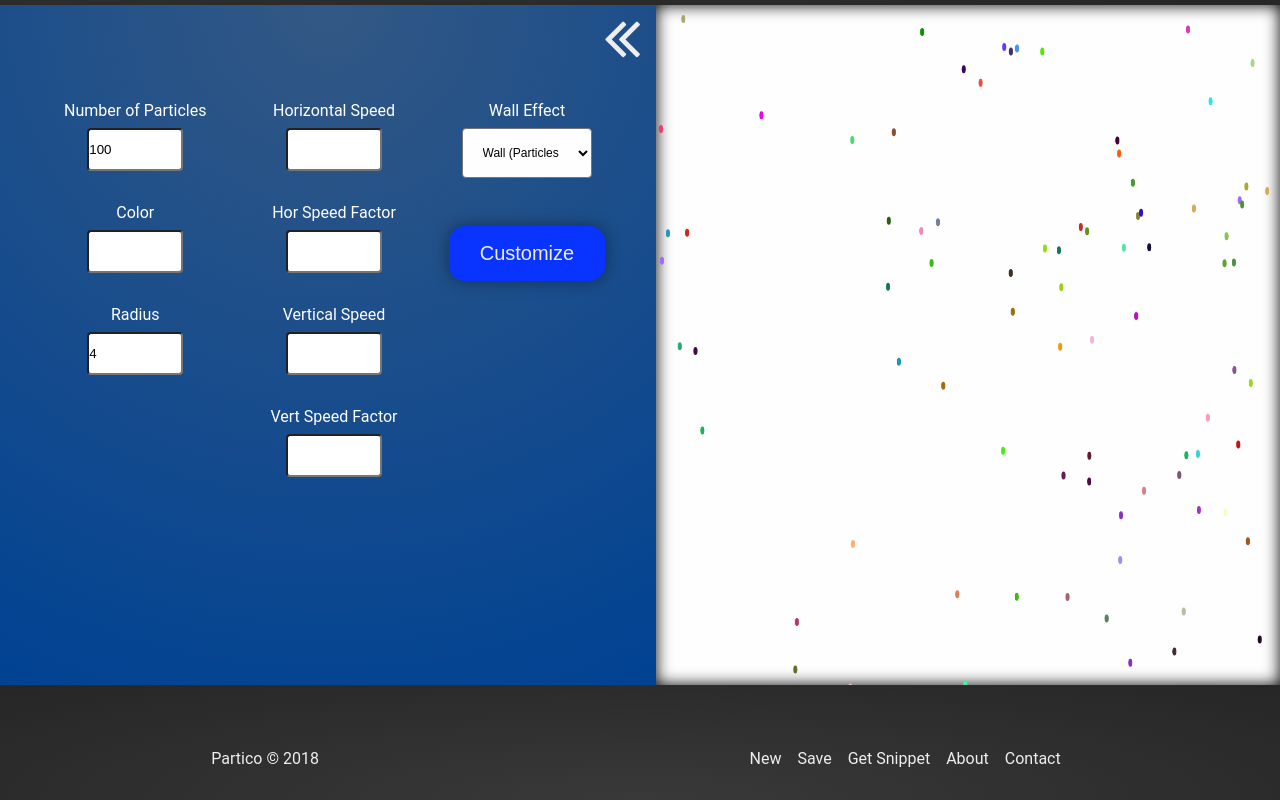
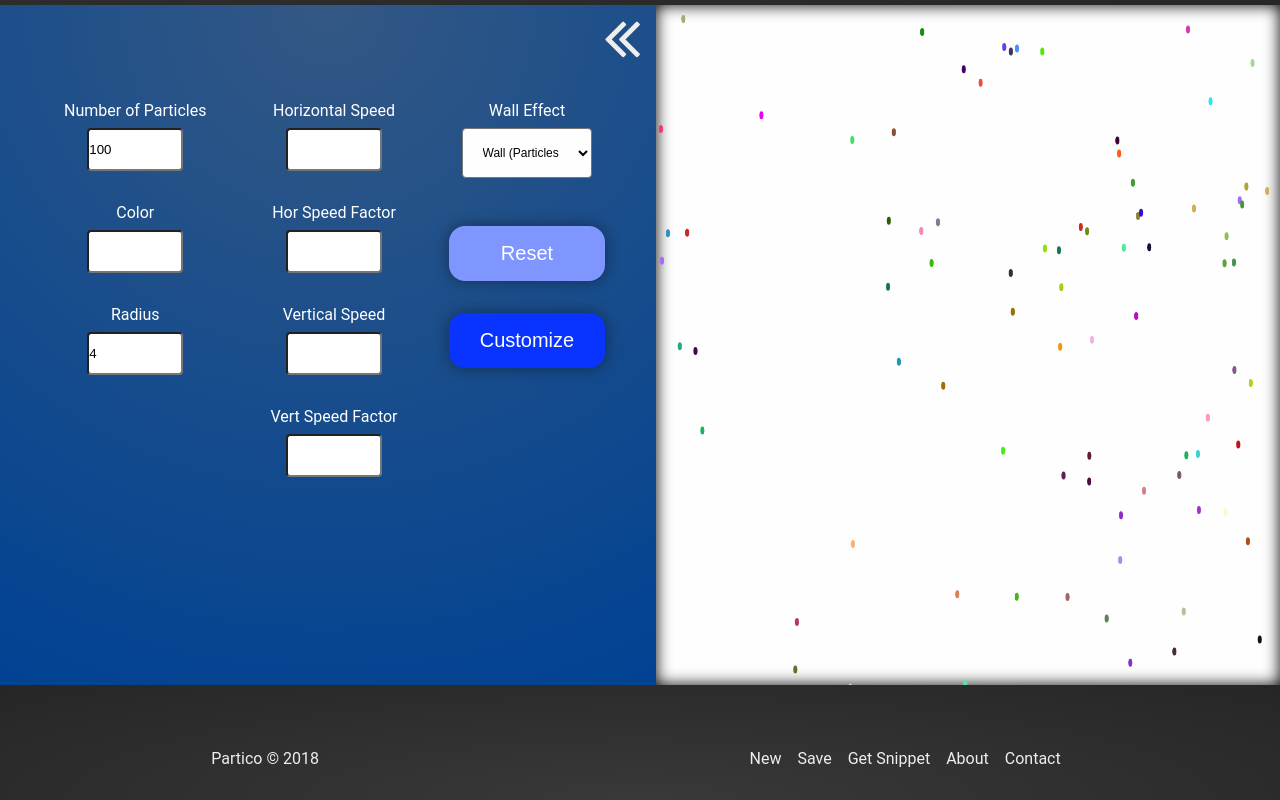
Before and after one commit to jbratcher/particles_ui, a website: page index.html in a window 1280 px wide. Both pictures are taken after a click on the link 34 px from the left and 115 px from the top of the page. Drawn offline with Linux system fonts and the light colour scheme.

Commit message:
added reset button markup and styling

```diff
--- a/index.html
+++ b/index.html
@@ -125,6 +125,8 @@
 
                 </section>
 
+                <button id="resetChanges" type="button">Reset</button>
+
                 <button id="submitChanges" type="button">Customize</button>
 
               </section>
--- a/src/js/wobbleup.js
+++ b/src/js/wobbleup.js
@@ -6,17 +6,17 @@ var canvas = document.querySelector("#main-canvas");
 canvas.width = canvas.clientWidth;
 canvas.height = canvas.clientHeight;
 
+// Set 2D context
+
+var ctx = canvas.getContext("2d");
+
 // Get button element
 
 const submitButton = document.querySelector('#submitChanges');
 
-// Set 2D context
-
-var ctx = canvas.getContext("2d");
-
 // Event Listeners
 
-// Submit Changes when form button is clicked
+// Make changes to particle attribute values
 
 submitButton.addEventListener('click', () => {
   init();
@@ -69,8 +69,6 @@ function Circle(x,y,dx,dy,rad,color) {
         this.x += this.dx;
         this.y += this.dy;
 
-        // Draw Circle
-
         // Get Wall value from input and set logic appropriately
 
         var selectedWall = document.querySelector('#walls').value;
@@ -113,6 +111,8 @@ function Circle(x,y,dx,dy,rad,color) {
             }
 
         }
+
+        // Draw Circle
 
         this.draw();
 
--- a/src/scss/styles.scss
+++ b/src/scss/styles.scss
@@ -174,16 +174,20 @@ main {
 
   }
 
-  #submitChanges {
+  #submitChanges, #resetChanges {
     background: #0934ff;
     border: none;
     border-radius: 1rem;
     box-shadow: 0 0 1rem rgba(0,0,0,0.4);
-    color: #eee;
+    color: #fff;
     font-size: 1.25rem;
     margin-top: 2rem;
     padding: 1rem 0;
     width: 100%;
+  }
+
+  #resetChanges {
+    background: #7f95ff;
   }
 
 
@@ -363,7 +367,7 @@ footer {
 
     }
 
-    #submitChanges {
+    #submitChanges, #resetChanges {
       max-width: 80%;
     }
 
```
Also changed, not shown: dist/css/styles.min.css, dist/index.html, dist/js/main.min.js, dist/js/wobbleup.js, dist/scss/styles.scss, src/css/styles.css.
